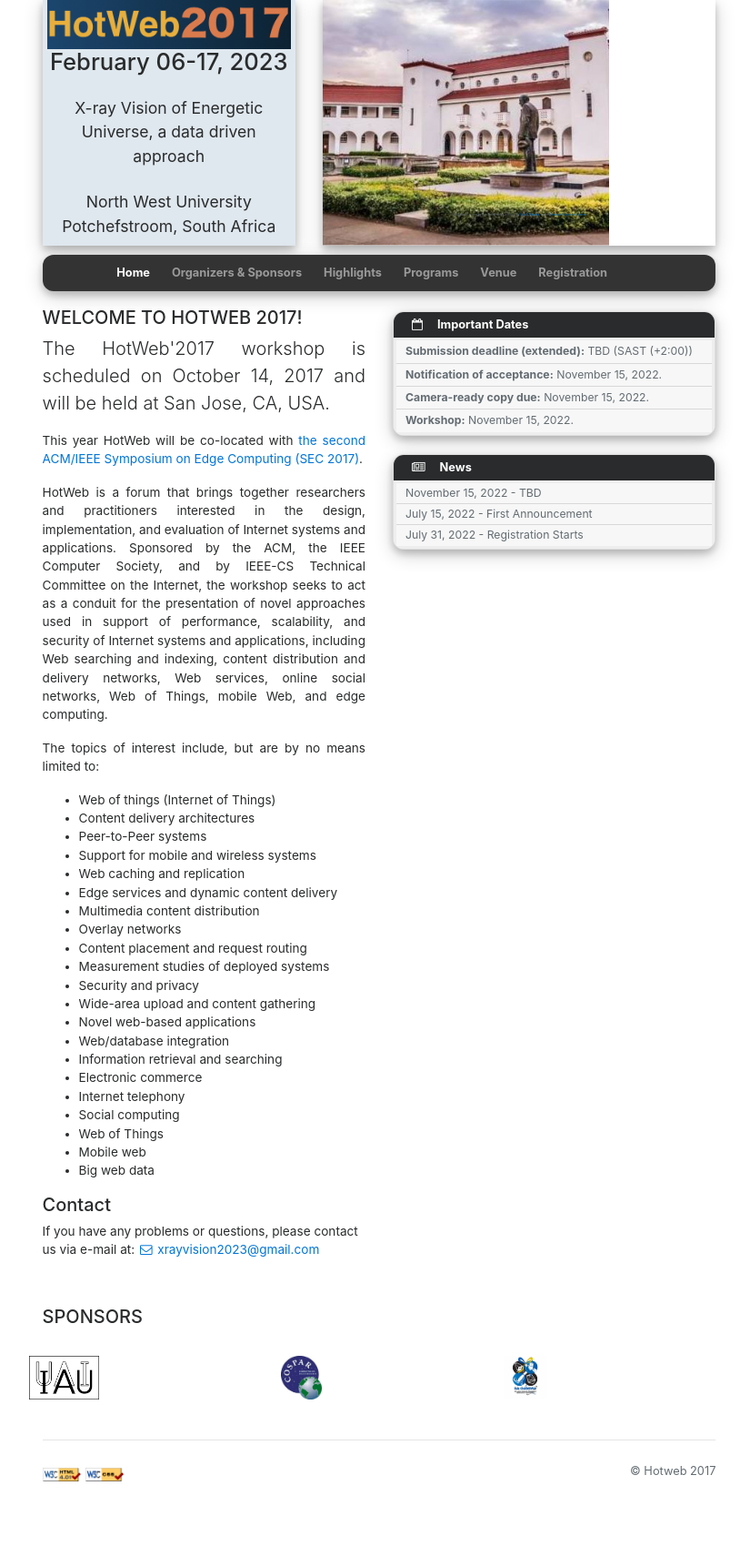
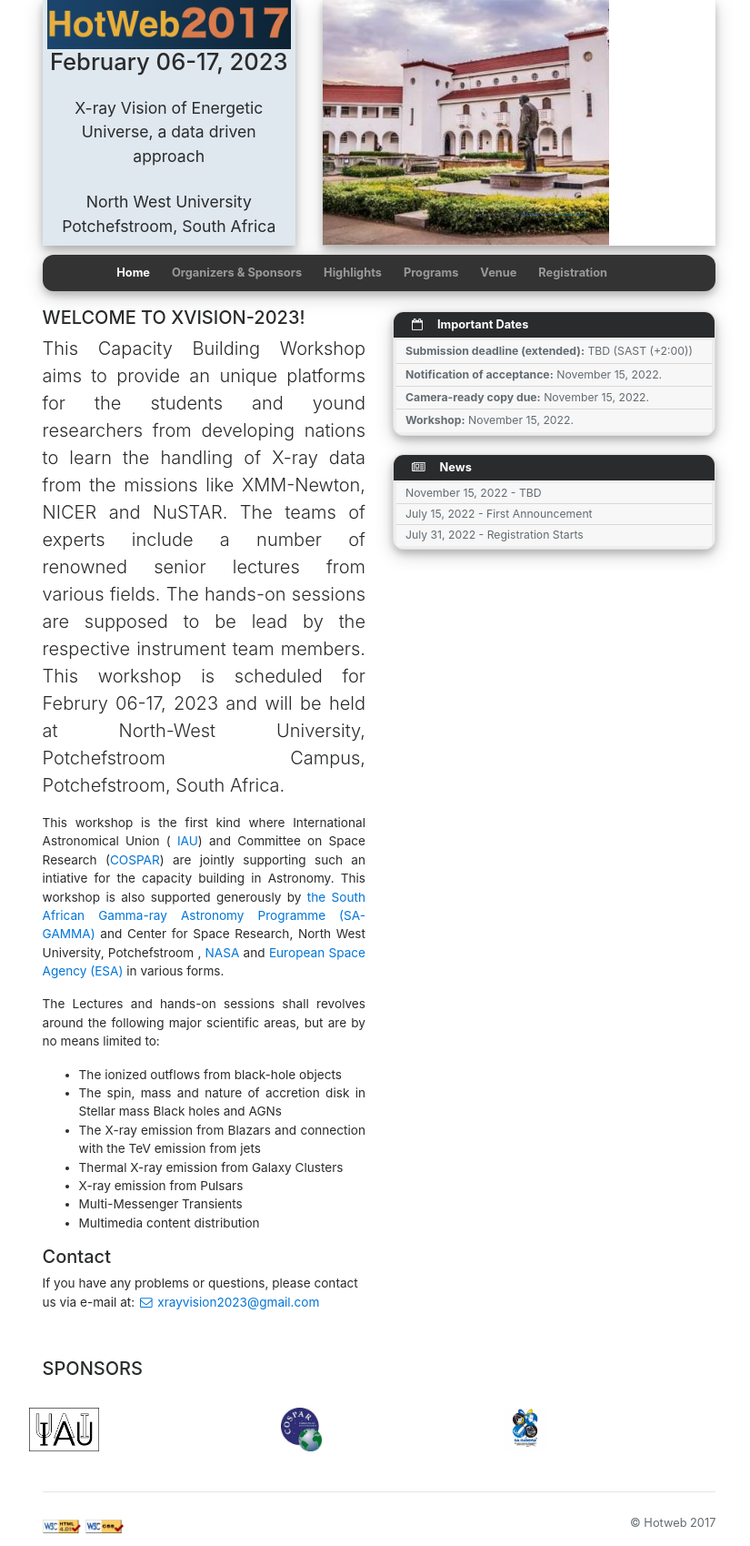
Before and after one commit to xvisionastro2023/xvisionastro2023.github.io, a Jekyll site: the page built from index.html, in a window 1280 px wide. Shown: the whole page at 91% size, without its empty margins (223-1048 px from the left). Built offline with Jekyll 4.4.1, drawn with Linux system fonts in a browser that asks for light colours; nearby versions of some CDN libraries; before the commit the page ends 1642 px from its top, so only the background shows below that.

Commit message:
Update index.html

```diff
--- a/index.html
+++ b/index.html
@@ -12,51 +12,43 @@ slide_id: 0
 <div class="row">
     <div class="col-xs-12 col-sm-12 col-md-6 col-lg-6 col-xl-6 text-justify conference-text">
 
-            <h5>WELCOME TO HOTWEB 2017!</h5>
+            <h5>WELCOME TO XVISION-2023!</h5>
 
             <p class="lead">
-                The HotWeb'2017 workshop is scheduled on October 14, 2017 and will be held at San Jose, CA, USA.
+                This Capacity Building Workshop aims to provide an unique platforms
+                for the students and yound researchers from developing nations
+                to learn the handling of X-ray data from the missions like XMM-Newton,
+                NICER and NuSTAR. The teams of experts include a number of renowned
+                senior lectures from various fields. The hands-on sessions are supposed
+                to be lead by the respective instrument team members.
+
+                This workshop is scheduled for Februry 06-17, 2023 and will be held at
+                North-West University, Potchefstroom Campus, Potchefstroom, South Africa.
             </p>
 
-            <p> This year HotWeb will be co-located with
-                <a href="http://acm-ieee-sec.org/2017/"> the second ACM/IEEE Symposium on Edge Computing (SEC 2017)</a>.</p>
+            <p> This workshop is the first kind where International Astronomical Union
+                (<a href="https://www.iau.org"> IAU</a>) and Committee on Space Research
+                (<a href="https://cosparhq.cnes.fr/">COSPAR</a>) are jointly supporting
+                such an intiative for the capacity building in Astronomy. This workshop
+                is also supported generously by <a href="https://sagamma.org"> the South African Gamma-ray Astronomy Programme
+                (SA-GAMMA)</a> and<a hrfe="https://nwu.ac.za"> Center for Space Research,
+                North West University, Potchefstroom </a>, <a href="https://nasa.gov">NASA</a>
+                and <a href= "https://www.esa.int/"> European Space Agency (ESA)</a> in various forms.
 
-            <p> HotWeb is a forum that brings together researchers and
-                practitioners interested in the design, implementation, and
-                evaluation of Internet systems and applications. Sponsored by the ACM,
-                the IEEE Computer Society,  and by IEEE-CS Technical Committee on
-                the Internet, the workshop seeks to act as a conduit for the
-                presentation of novel approaches used in support of performance,
-                scalability, and security of Internet systems and applications, including
-                Web searching and indexing, content distribution and delivery
-                networks, Web services, online social networks, Web of Things,
-                mobile Web, and edge computing.</p>
+            </p>
 
-                <p>The topics of interest include, but are by no means limited
+                <p>The Lectures and hands-on sessions shall revolves around the following
+                    major scientific areas, but are by no means limited
                 to:</p>
 
                 <ul>
-                <li>Web of things (Internet of Things)</li>
-                <li>Content delivery architectures</li>
-                <li>Peer-to-Peer systems</li>
-                <li>Support for mobile and wireless systems</li>
-                <li>Web caching and replication</li>
-                <li>Edge services and dynamic content delivery</li>
+                <li>The ionized outflows from black-hole objects</li>
+                <li>The spin, mass and nature of accretion disk in Stellar mass Black holes and AGNs</li>
+                <li>The X-ray emission from Blazars and connection with the TeV emission from jets</li>
+                <li>Thermal X-ray emission from Galaxy Clusters</li>
+                <li>X-ray emission from Pulsars</li>
+                <li>Multi-Messenger Transients</li>
                 <li>Multimedia content distribution</li>
-                <li>Overlay networks</li>
-                <li>Content placement and request routing</li>
-                <li>Measurement studies of deployed systems</li>
-                <li>Security and privacy</li>
-                <li>Wide-area upload and content gathering</li>
-                <li>Novel web-based applications</li>
-                <li>Web/database integration</li>
-                <li>Information retrieval and searching</li>
-                <li>Electronic commerce</li>
-                <li>Internet telephony</li>
-                <li>Social computing</li>
-                <li>Web of Things</li>
-                <li>Mobile web</li>
-                <li>Big web data</li>
                 </ul>
 
 
```
